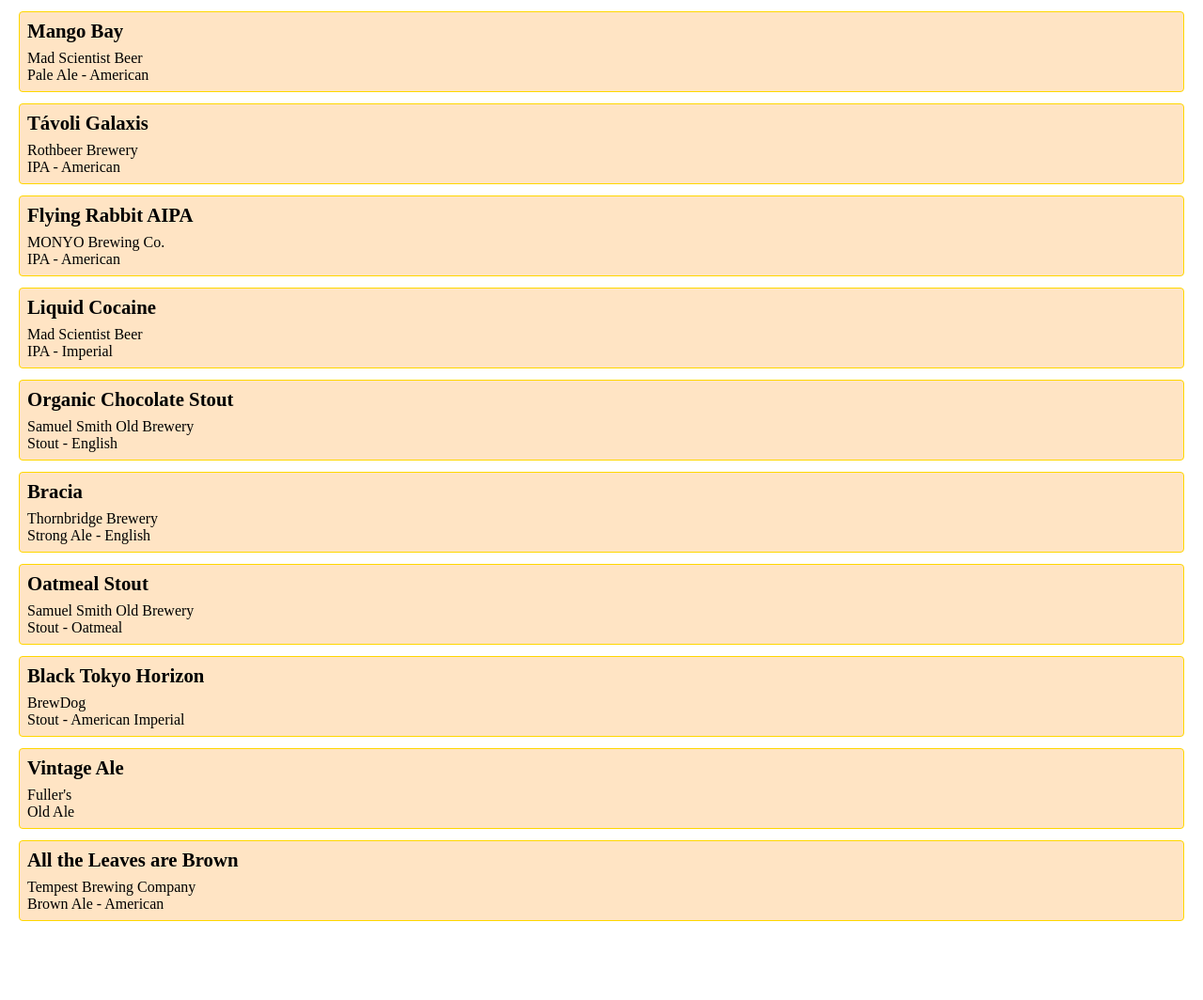
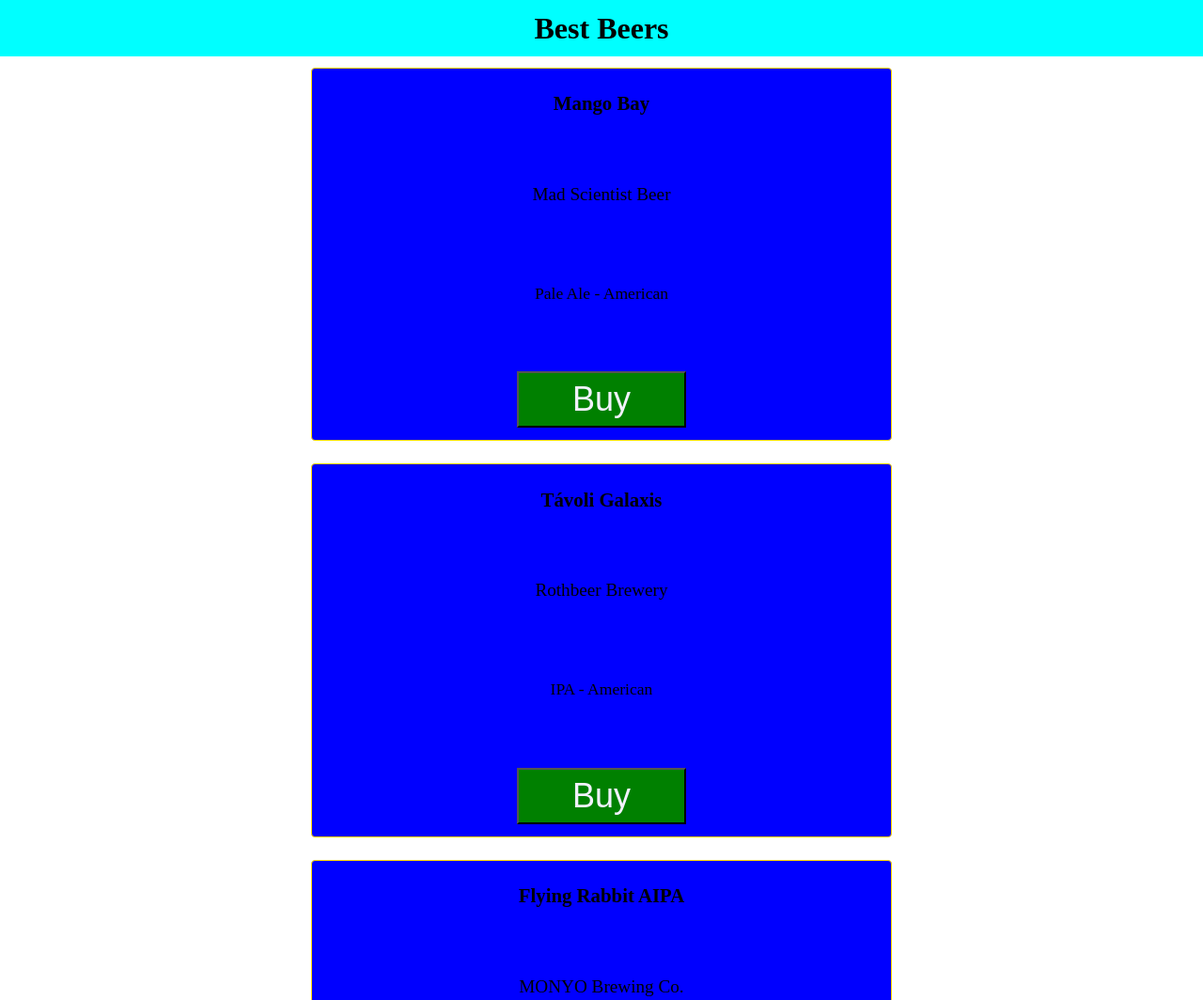
Before and after one commit to Dovavivavi/beers-week5, a plain HTML site: page frontend/index.html in a window 1280 px wide. Shown: the top 1064 px of the page at 94% size. Before the commit the page ends 992 px from the top, so only its background shows below. Drawn offline with Linux system fonts and the light colour scheme.

Commit message:
added few things

```diff
--- a/frontend/index.html
+++ b/frontend/index.html
@@ -7,7 +7,7 @@
 	<title>This is FRONTEND</title>
 	<script src="public/script.js" defer></script>
 	<script src="public/data.js" defer></script>
-	<link rel="stylesheet" href="style.css">
+	<link rel="stylesheet" href="public/style.css">
 </head>
 <body>
 	<div id="root"></div>
--- a/frontend/public/script.js
+++ b/frontend/public/script.js
@@ -7,6 +7,24 @@
 //console.log(beers.cards[5]);
 
 window.addEventListener("load", loadEvent);
+
+const headerComponent = function(title) {
+    return `
+        <header>
+            <h1>
+                ${title}
+            </h1>
+        </header>
+    `
+}
+
+const footerComponent = function(company) {
+    return `
+        <footer>
+            ${company}
+        </footer>
+    `
+}
 
 function loadEvent() {
     const rootElement = document.getElementById("root");
@@ -28,6 +46,10 @@ function loadEvent() {
     //rootElement.insertAdjacentHTML('beforeend', beerCardComponent(beerName1, beerCompany1, beerType1));
     //rootElement.insertAdjacentHTML('beforeend', beerCardComponent(beerCards[2].title, beerCards[2].sub, beerType[2].text));
 
+    rootElement.insertAdjacentHTML("beforebegin", headerComponent("Best Beers"))
+
+    rootElement.insertAdjacentHTML("afterend", footerComponent("Dreher"))
+
     for(beer of beerCard) {
         console.log(beer);
         rootElement.insertAdjacentHTML("beforeend", beerCardComponent(beer.title, beer.sub, beer.text));
@@ -36,11 +58,12 @@ function loadEvent() {
 
 const beerCardComponent = function(beerName, beerCompany, beerType) {
     return`
-    <div class='card' onclick="onClick(this)">
-        <div class='beer-name'>${beerName}</div>
-        <div class='beer-company'>${beerCompany}</div>
-        <div class='beer-type'>${beerType}</div>
-    </div>
+    <section class='card' onclick="onClick(this)">
+        <h1>${beerName}</h1>
+        <h2>${beerCompany}</h2>
+        <h3>${beerType}</h3>
+        <button>Buy</button>
+    </section>
     `;
 }
 
--- /dev/null
+++ b/frontend/public/style.scss
@@ -0,0 +1,97 @@
+$main-color: blue;
+
+body {
+    padding: 0;
+    margin: 0;
+}
+
+header {
+    width: 100%;
+    height: 60px;
+
+    background-color: aqua;
+
+    font-size: 30px;
+    font-weight: bold;
+
+    display: flex;
+    flex-direction: row;
+    justify-content: center;
+    align-items: center;
+
+    position: sticky;
+    top: 0;
+
+    h1{
+        margin: 0;
+        padding: 0;
+        font-size: 2rem;
+    }
+}
+
+#root {
+    display: flex;
+    flex-direction: row;
+    flex-wrap: wrap;
+    justify-content: center;
+}
+
+.card {
+    margin: 12px;
+    padding: 8px;
+    max-width: 600px;
+    width: 80%;
+    display: flex;
+    flex-direction: column;
+    align-items: center;
+    gap: 50px;
+    background-color: $main-color;
+    border-radius: 4px;
+    border: 1px solid gold;
+    cursor: pointer;
+
+    h1 {
+        font-size: 1.3rem;
+        font-weight: bold;
+        margin-bottom: 8px;
+    }
+
+    h2 {
+        font-size: 1.2rem;
+        font-weight: 100;
+    }
+
+    h3 {
+        font-size: 1.1rem;
+        font-weight: 100;
+    }
+
+    button {
+        position: relative;
+        width: 30%;
+        max-width: 400px;
+        height: 60px;
+        right: 0;
+        bottom: 0;
+        color: #f2f2ff;
+        background-color: green;
+        font-size: 36px;
+        margin: 5px;
+    }
+}
+
+.green {
+    background-color: green;
+    color: white;
+}
+
+footer {
+    width: 100%;
+    height: 25px;
+    background-color: aquamarine;
+
+    display: flex;
+    flex-direction: row;
+    justify-content: left;
+    align-items: center;
+}
```
Also changed, not shown: frontend/public/style.css (added), 1 other file.
